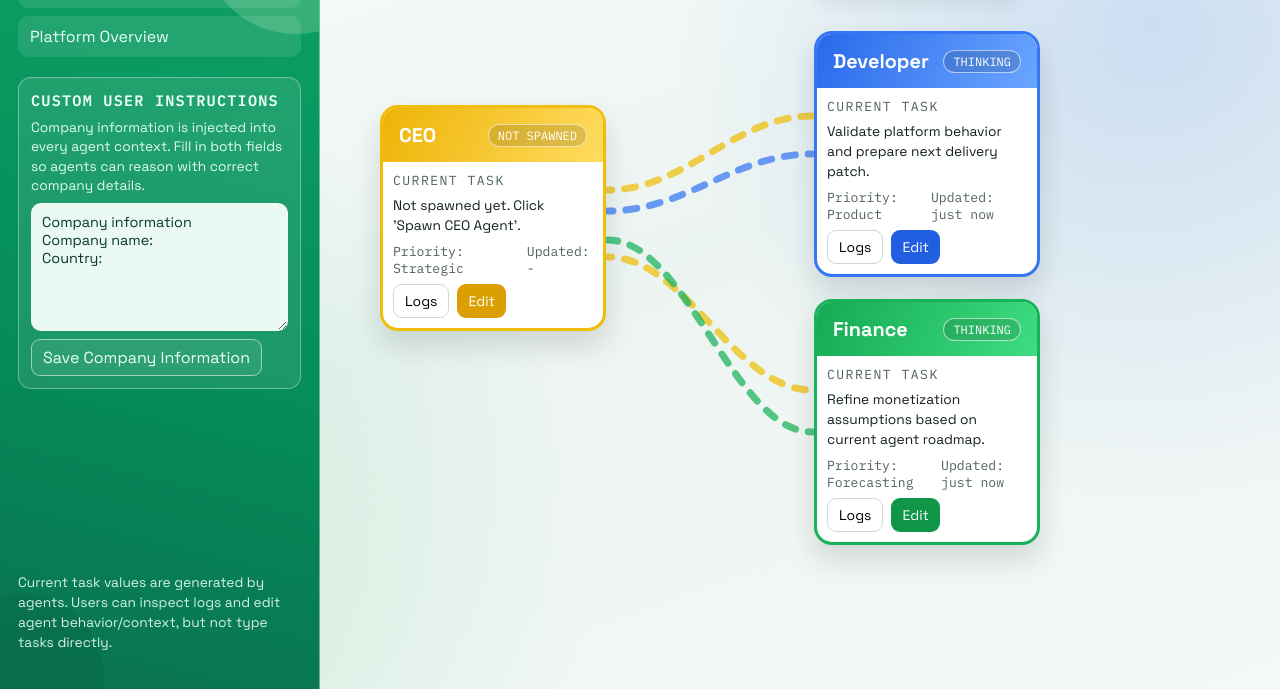
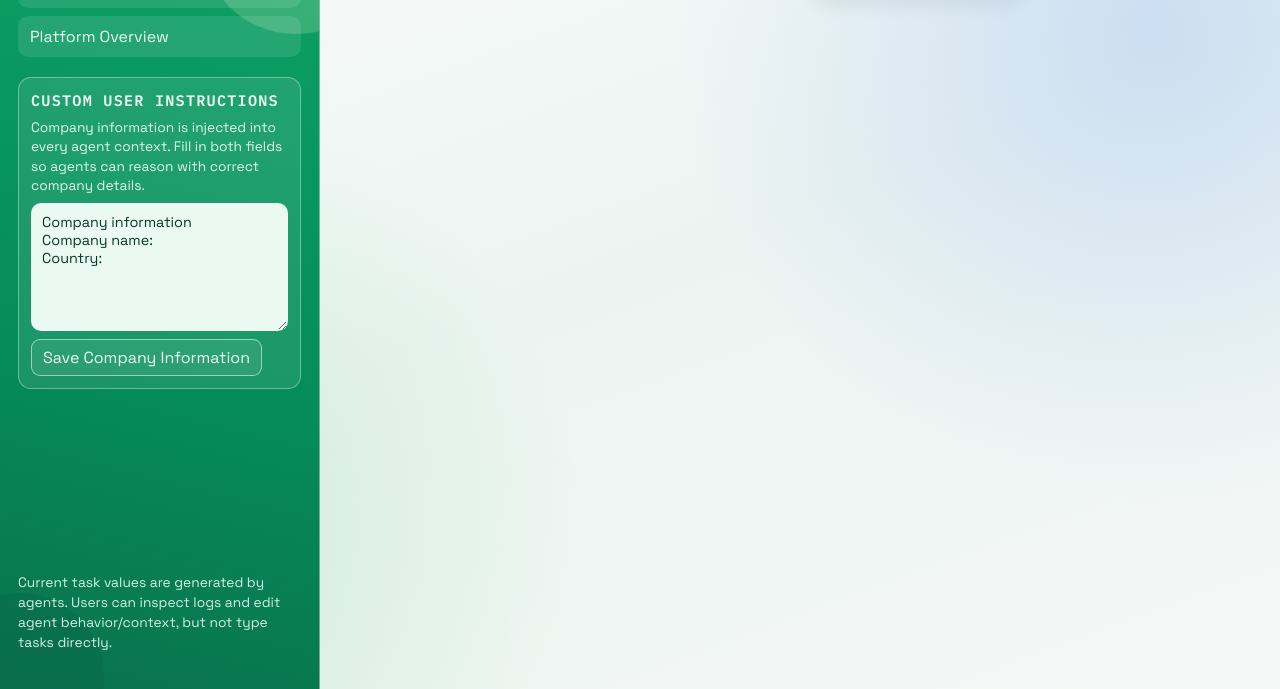
Before and after one commit to P1N60/statful, a plain HTML site: page docs/platform.html in a window 1280 px wide. Shown: the part 111-800 px from the top of the page. Drawn offline with Linux system fonts and the light colour scheme.

Commit message:
Hide agent cards until spawned; show only spawned CEO on board

```diff
--- a/docs/platform.html
+++ b/docs/platform.html
@@ -306,6 +306,10 @@
             position: absolute;
             box-shadow: 0 14px 28px rgba(11, 28, 24, 0.14);
             animation: rise 0.44s ease both;
+        }
+
+        .card.hidden {
+            display: none;
         }
 
         .card[data-role="ceo"] {
@@ -1050,16 +1054,23 @@
         }
 
         function renderBoard() {
+            const ceoSpawned = Boolean(state.ceoBackendAgentId);
+
+            cardDeveloper.classList.add("hidden");
+            cardFinance.classList.add("hidden");
+            if (!ceoSpawned) {
+                cardCeo.classList.add("hidden");
+            } else {
+                cardCeo.classList.remove("hidden");
+            }
+
             ["ceo", "developer", "finance"].forEach((role) => {
                 const agent = state.agents[role];
                 const taskNode = document.getElementById(`task-${role}`);
                 const statusNode = document.querySelector(`[data-status="${role}"]`);
                 const updatedNode = document.querySelector(`[data-updated="${role}"]`);
 
-                if (role === "ceo" && !state.ceoBackendAgentId) {
-                    if (taskNode) taskNode.textContent = "Not spawned yet. Click 'Spawn CEO Agent'.";
-                    if (statusNode) statusNode.textContent = "Not Spawned";
-                    if (updatedNode) updatedNode.textContent = "Updated: -";
+                if (role === "ceo" && !ceoSpawned) {
                     return;
                 }
 
@@ -1073,6 +1084,11 @@
                     updatedNode.textContent = `Updated: ${formatRelative(agent.updatedAt)}`;
                 }
             });
+
+            lineCeoDev.style.display = "none";
+            lineCeoFin.style.display = "none";
+            lineDevCeo.style.display = "none";
+            lineFinCeo.style.display = "none";
         }
 
         function updateAllTasks(reason) {
```
